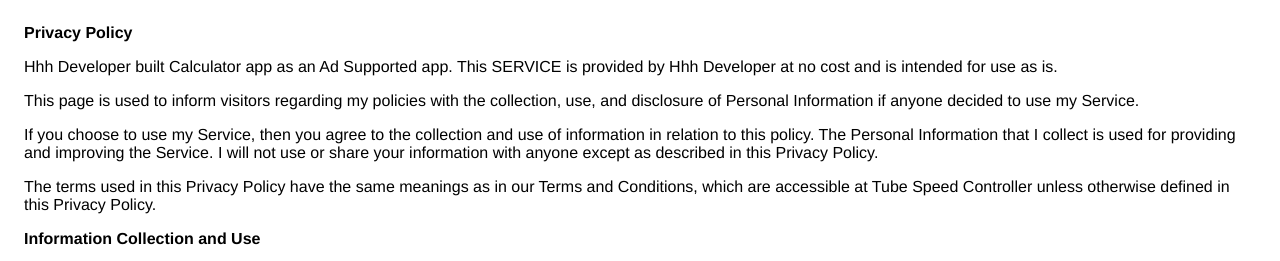
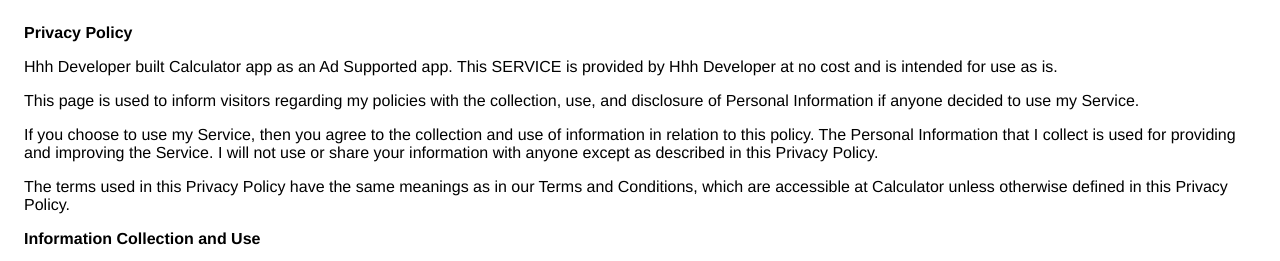
Before and after one commit to yh62/TubeSpeedController, a plain HTML site: page index.html in a window 1280 px wide. Shown: the top 261 px of the page. Drawn offline with Linux system fonts and the light colour scheme.

Commit message:
Update index.html

```diff
--- a/index.html
+++ b/index.html
@@ -25,7 +25,7 @@
                 </p> <p>
                   The terms used in this Privacy Policy have the same meanings
                   as in our Terms and Conditions, which are accessible at
-                  Tube Speed Controller unless otherwise defined in this Privacy Policy.
+                  Calculator unless otherwise defined in this Privacy Policy.
                 </p> <p><strong>Information Collection and Use</strong></p> <p>
                   For a better experience, while using our Service, I
                   may require you to provide us with certain personally
```
